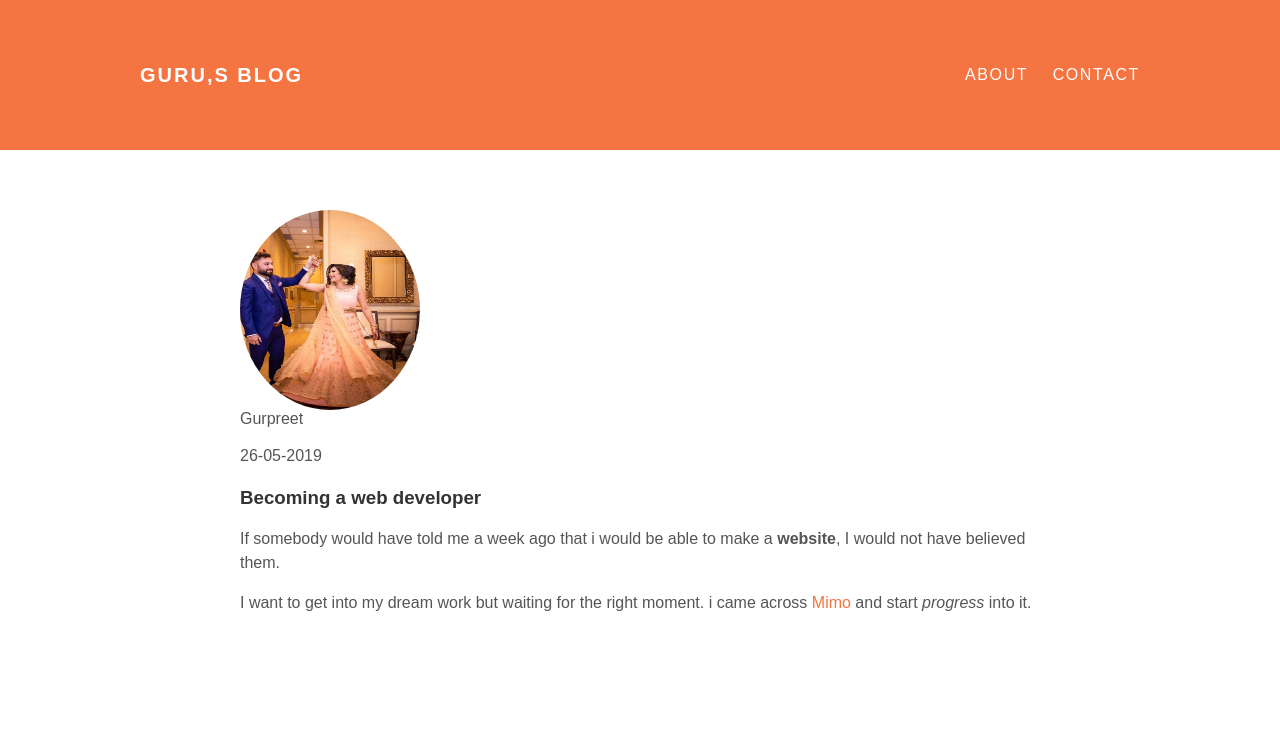
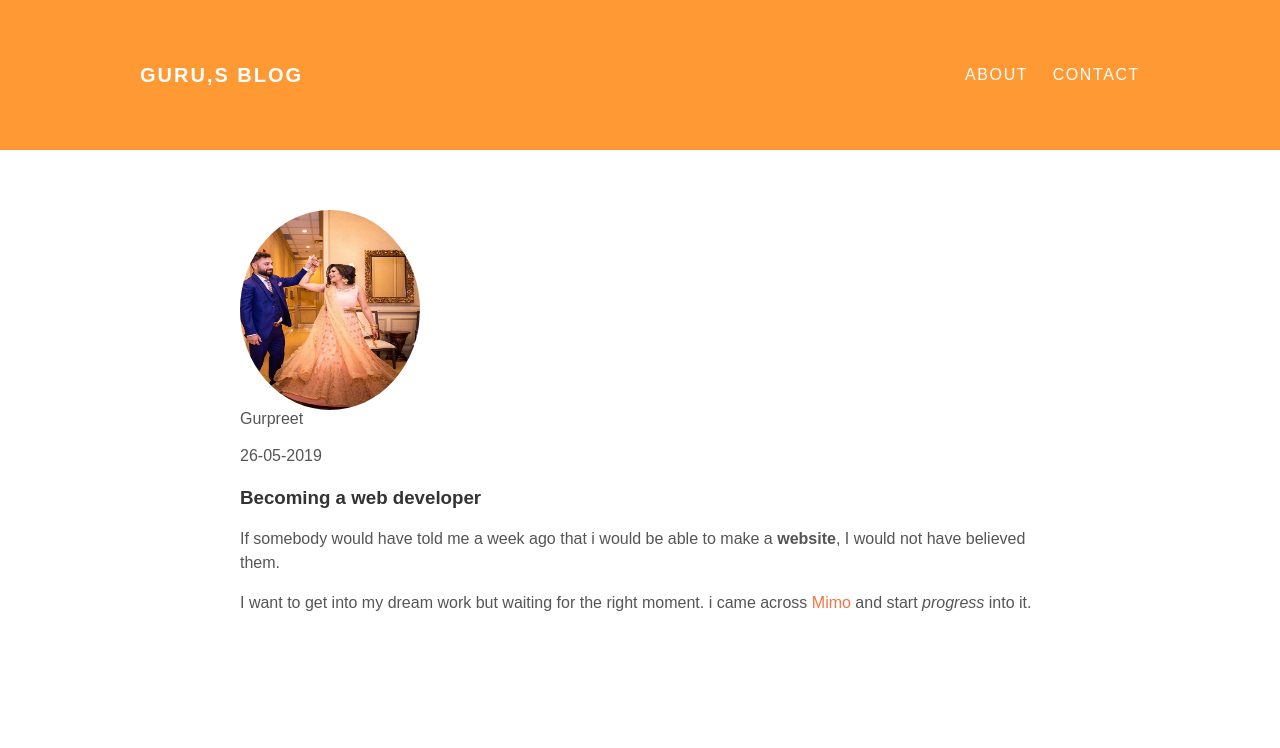
Before and after one commit to pawarluv/pawarluv.github.io, a plain HTML site: page index.html in a window 1280 px wide. Shown: the top 748 px of the page. Drawn offline with Linux system fonts and the light colour scheme.

Commit message:
Update styles.css

```diff
--- a/styles.css
+++ b/styles.css
@@ -37,7 +37,7 @@ margin: 0;
   padding-left: 20px;
   }
   #header {
-    background-color: #f47442;
+    background-color: #ff9933;
     height: 150px;
     line-height: 150px;
   }
```
